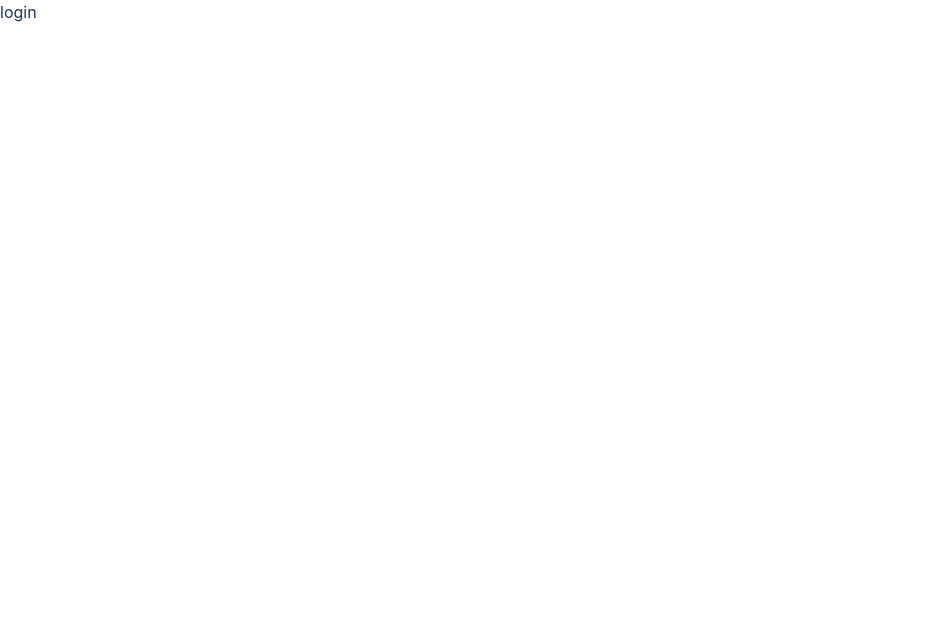
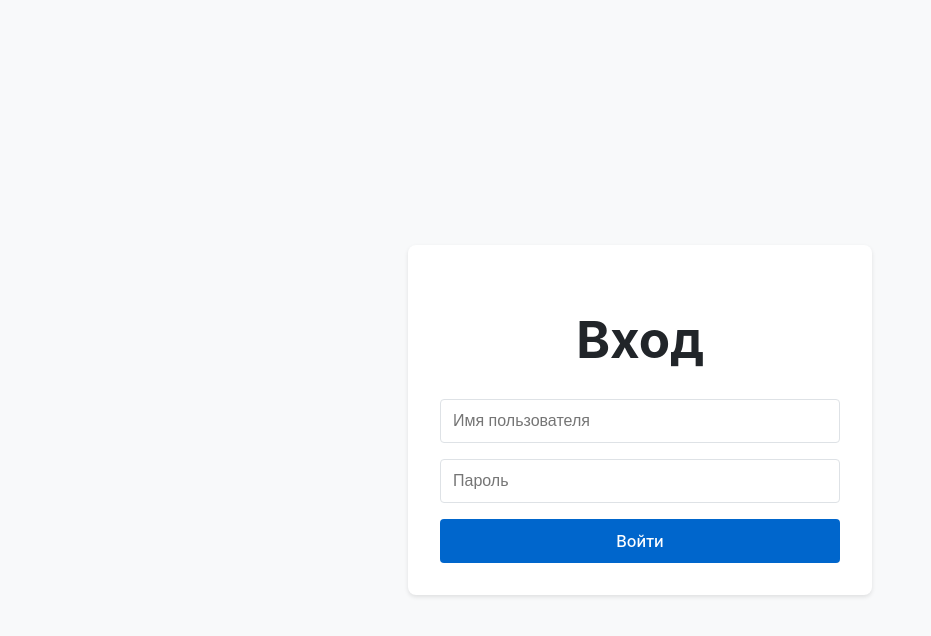
Before and after one commit to Maksouni/trasher-portal-front, a React (Vite) app: page /login in a window 1280 px wide. Shown: the top 636 px of the page, without its empty margins (0-931 px from the left). Built offline with nearby package versions, Linux system fonts and the light colour scheme.

Commit message:
loginPage

```diff
--- a/src/pages/login/Login.tsx
+++ b/src/pages/login/Login.tsx
@@ -1,7 +1,57 @@
-export default function LoginPage(){
-  return(
-    <div className="login-page">
-      login
-    </div>
-  )
+import React, { useState } from 'react'
+import './styles.scss'
+
+export default function LoginPage() {
+	const [username, setUsername] = useState('')
+	const [password, setPassword] = useState('')
+	const [errors, setErrors] = useState<{ [key: string]: string }>({})
+
+	const handleLogin = (e: React.FormEvent) => {
+		e.preventDefault()
+		const newErrors: { [key: string]: string } = {}
+
+		if (!username) newErrors.username = 'Введите имя пользователя'
+		if (!password) newErrors.password = 'Введите пароль'
+
+		if (Object.keys(newErrors).length > 0) {
+			setErrors(newErrors)
+			return
+		}
+
+		// Handle login logic here
+	}
+
+	return (
+		<div className='login-page'>
+			<div className='container'>
+				<h1>Вход</h1>
+
+				<form onSubmit={handleLogin}>
+					<div>
+						<input
+							type='text'
+							placeholder='Имя пользователя'
+							value={username}
+							onChange={(e) => setUsername(e.target.value)}
+							className={errors.username ? 'error' : ''}
+						/>
+						{errors.username && <span>{errors.username}</span>}
+					</div>
+
+					<div>
+						<input
+							type='password'
+							placeholder='Пароль'
+							value={password}
+							onChange={(e) => setPassword(e.target.value)}
+							className={errors.password ? 'error' : ''}
+						/>
+						{errors.password && <span>{errors.password}</span>}
+					</div>
+
+					<button type='submit'>Войти</button>
+				</form>
+			</div>
+		</div>
+	)
 }
--- a/src/pages/login/styles.scss
+++ b/src/pages/login/styles.scss
@@ -1,3 +1,72 @@
-.login-page{
+.login-page {
+	display: flex;
+	justify-content: center;
+	align-items: center;
+	min-height: 100vh;
+	padding: 20px;
+	background-color: #f8f9fa;
 
+	.container {
+		max-width: 400px;
+		width: 100%;
+		padding: 2rem;
+		background-color: white;
+		border-radius: 8px;
+		box-shadow: 0 2px 4px rgba(0, 0, 0, 0.1);
+
+		h1 {
+			text-align: center;
+			margin-bottom: 2rem;
+			color: #212529;
+		}
+
+		form {
+			display: flex;
+			flex-direction: column;
+			gap: 1rem;
+
+			div {
+				display: flex;
+				flex-direction: column;
+				gap: 0.5rem;
+			}
+
+			input {
+				padding: 0.75rem;
+				border: 1px solid #dee2e6;
+				border-radius: 4px;
+				font-size: 1rem;
+
+				&.error {
+					border-color: #dc3545;
+				}
+
+				&:focus {
+					outline: none;
+					border-color: #0066cc;
+					box-shadow: 0 0 0 2px rgba(0, 102, 204, 0.25);
+				}
+			}
+
+			span {
+				color: #dc3545;
+				font-size: 0.875rem;
+			}
+
+			button {
+				padding: 0.75rem;
+				background-color: #0066cc;
+				color: white;
+				border: none;
+				border-radius: 4px;
+				font-size: 1rem;
+				cursor: pointer;
+				transition: background-color 0.2s;
+
+				&:hover {
+					background-color: #0056b3;
+				}
+			}
+		}
+	}
 }
```
